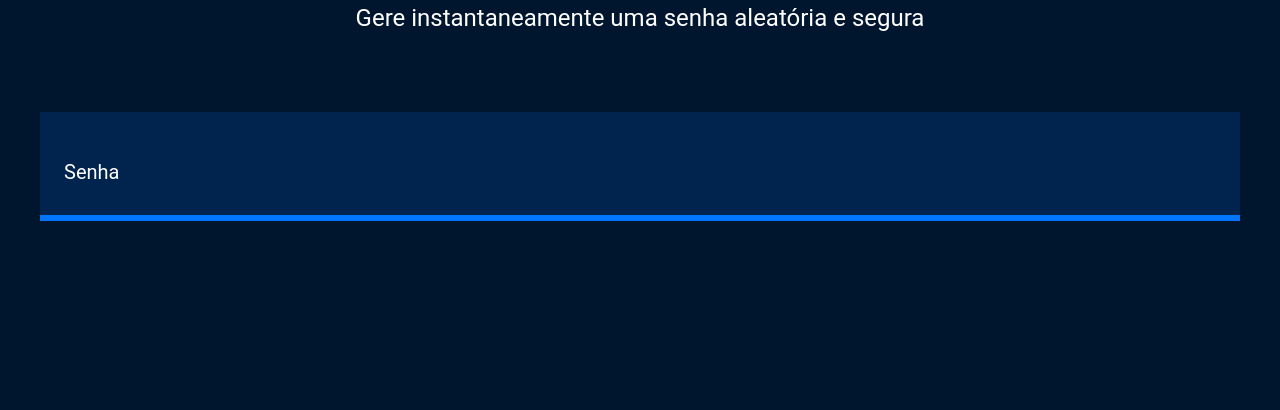
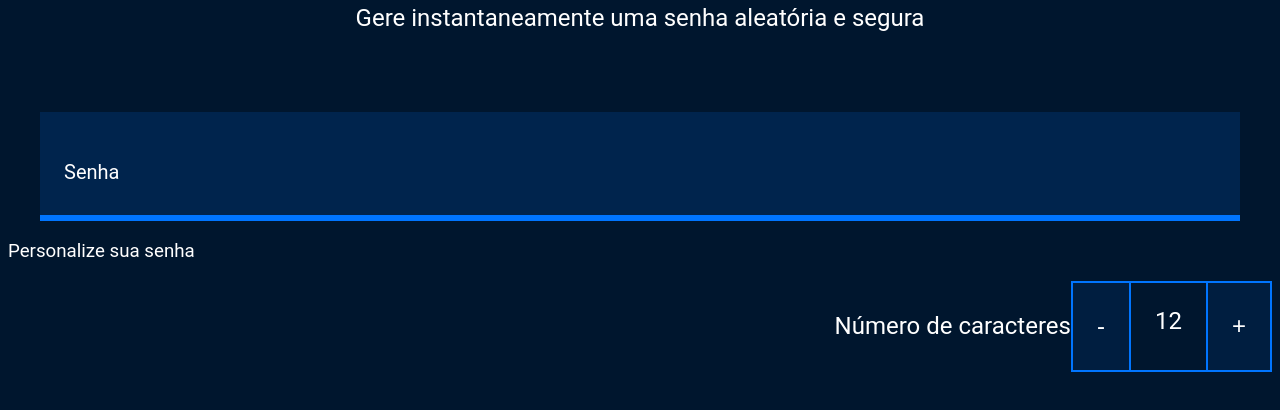
Before and after one commit to eloaandreatta/gerador-de-senhas, a plain HTML site: page index.html in a window 1280 px wide. Shown: the part 214-624 px from the top of the page. Drawn offline with Linux system fonts and the light colour scheme.

Commit message:
Update index.html

```diff
--- a/index.html
+++ b/index.html
@@ -23,27 +23,20 @@
         </div>
     </section>
 
-    <!-- <div class="parametro-coluna__senha">
-        <div class="parametro-senha">
-            <h4 class="parametro-senha__titulo">Número de caracteres</h4>
-        </div>
-        <div class="parametro-senha">
-            <h4 class="parametro-senha__titulo">Características da senha</h4>
-        </div>
-        <div class="parametro-senha">
-            <h4 class="parametro-senha__titulo">Força da senha</h4>
-        </div>
-    </div>
-
-    <div class="parametro-senha">
+    <div>
+        <h3>Personalize sua senha</h3>
+        <div class="parametro-coluna__senha">
+        <div class="parametro-senha"></div>
         <h4 class="parametro-senha__titulo">Número de caracteres</h4>
         <div class="parametro-senha-botoes">
             <button class="parametro-senha__botao">-</button>
             <p class="parametro-senha__texto">12</p>
             <button class="parametro-senha__botao">+</button>
         </div>
+
     </div>
 
+    <!--
     <div class="parametro-senha">
         <h4 class="parametro-senha__titulo">Características da senha</h4>
         <input name="maiusculo" type="checkbox">
```
